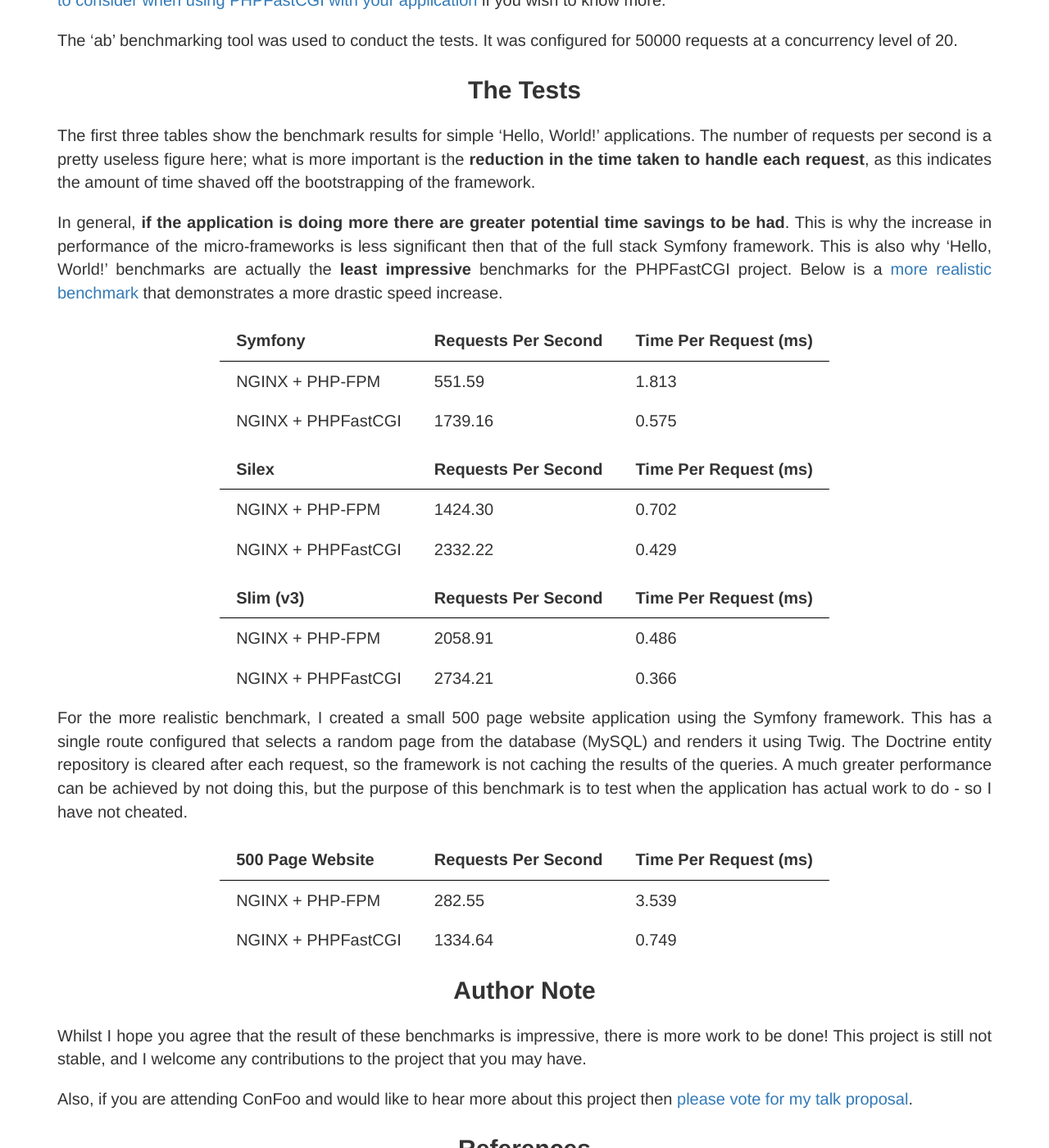
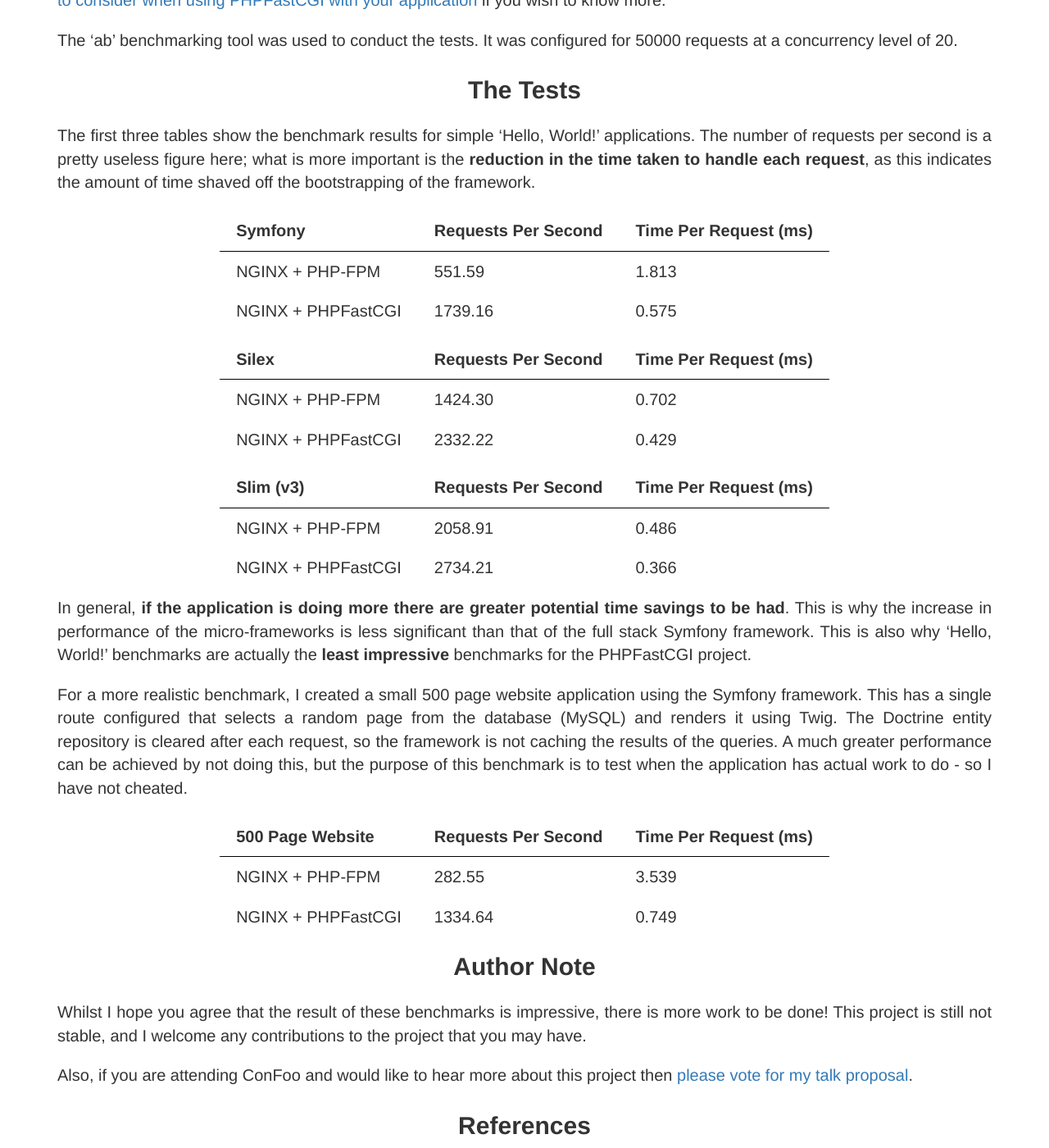
Before and after one commit to PHPFastCGI/phpfastcgi.github.io, a Jekyll site: the page built from _posts/2015-08-24-phpfastcgi-benchmarks-symfony-silex-slim.markdown, in a window 1280 px wide and 1400 px high, scrolled down 944 px. Shown: the whole window at 82% size. Built offline with Jekyll 4.4.1, drawn with Linux system fonts in a browser that asks for light colours; comment, search, counter and statistics services are not loaded; some of the changed lines change nothing that is shown.

Commit message:
Moved paragraph after benchmark table

```diff
--- a/_posts/2015-08-24-phpfastcgi-benchmarks-symfony-silex-slim.markdown
+++ b/_posts/2015-08-24-phpfastcgi-benchmarks-symfony-silex-slim.markdown
@@ -30,8 +30,6 @@
 
 The first three tables show the benchmark results for simple 'Hello, World!' applications. The number of requests per second is a pretty useless figure here; what is more important is the **reduction in the time taken to handle each request**, as this indicates the amount of time shaved off the bootstrapping of the framework.
 
-In general, **if the application is doing more there are greater potential time savings to be had**. This is why the increase in performance of the micro-frameworks is less significant then that of the full stack Symfony framework. This is also why 'Hello, World!' benchmarks are actually the **least impressive** benchmarks for the PHPFastCGI project. Below is a [more realistic benchmark](#realistic-benchmark) that demonstrates a more drastic speed increase.
-
 | Symfony            | Requests Per Second | Time Per Request (ms) |
 |--------------------|---------------------|-----------------------|
 | NGINX + PHP-FPM    | 551.59              | 1.813                 |
@@ -47,7 +45,9 @@
 | NGINX + PHP-FPM    | 2058.91             | 0.486                 |
 | NGINX + PHPFastCGI | 2734.21             | 0.366                 |
 
-<a name="realistic-benchmark"></a>For the more realistic benchmark, I created a small 500 page website application using the Symfony framework. This has a single route configured that selects a random page from the database (MySQL) and renders it using Twig. The Doctrine entity repository is cleared after each request, so the framework is not caching the results of the queries. A much greater performance can be achieved by not doing this, but the purpose of this benchmark is to test when the application has actual work to do - so I have not cheated.
+In general, **if the application is doing more there are greater potential time savings to be had**. This is why the increase in performance of the micro-frameworks is less significant than that of the full stack Symfony framework. This is also why 'Hello, World!' benchmarks are actually the **least impressive** benchmarks for the PHPFastCGI project.
+
+For a more realistic benchmark, I created a small 500 page website application using the Symfony framework. This has a single route configured that selects a random page from the database (MySQL) and renders it using Twig. The Doctrine entity repository is cleared after each request, so the framework is not caching the results of the queries. A much greater performance can be achieved by not doing this, but the purpose of this benchmark is to test when the application has actual work to do - so I have not cheated.
 
 | 500 Page Website   | Requests Per Second | Time Per Request (ms) |
 |--------------------|---------------------|-----------------------|
```
